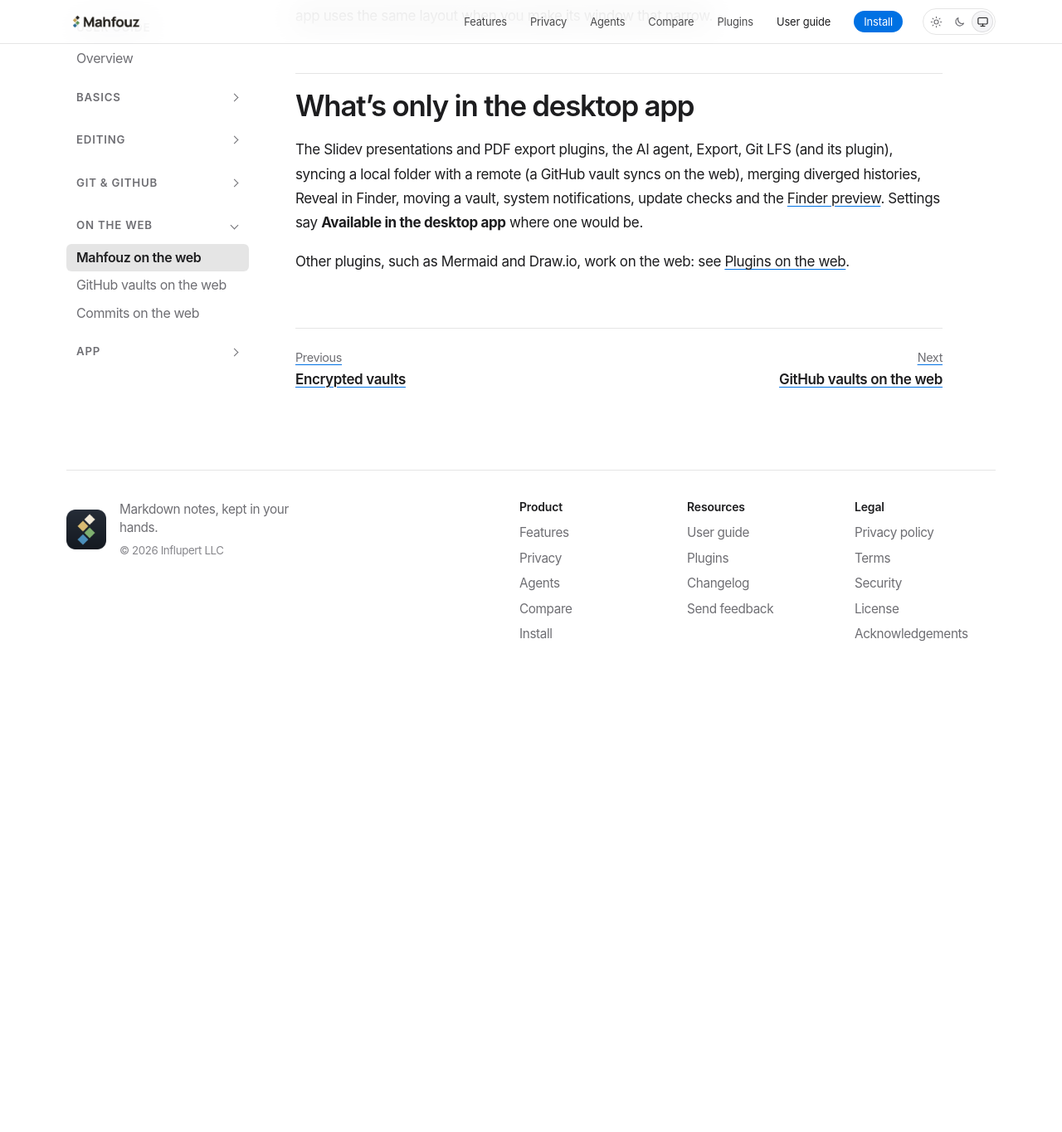
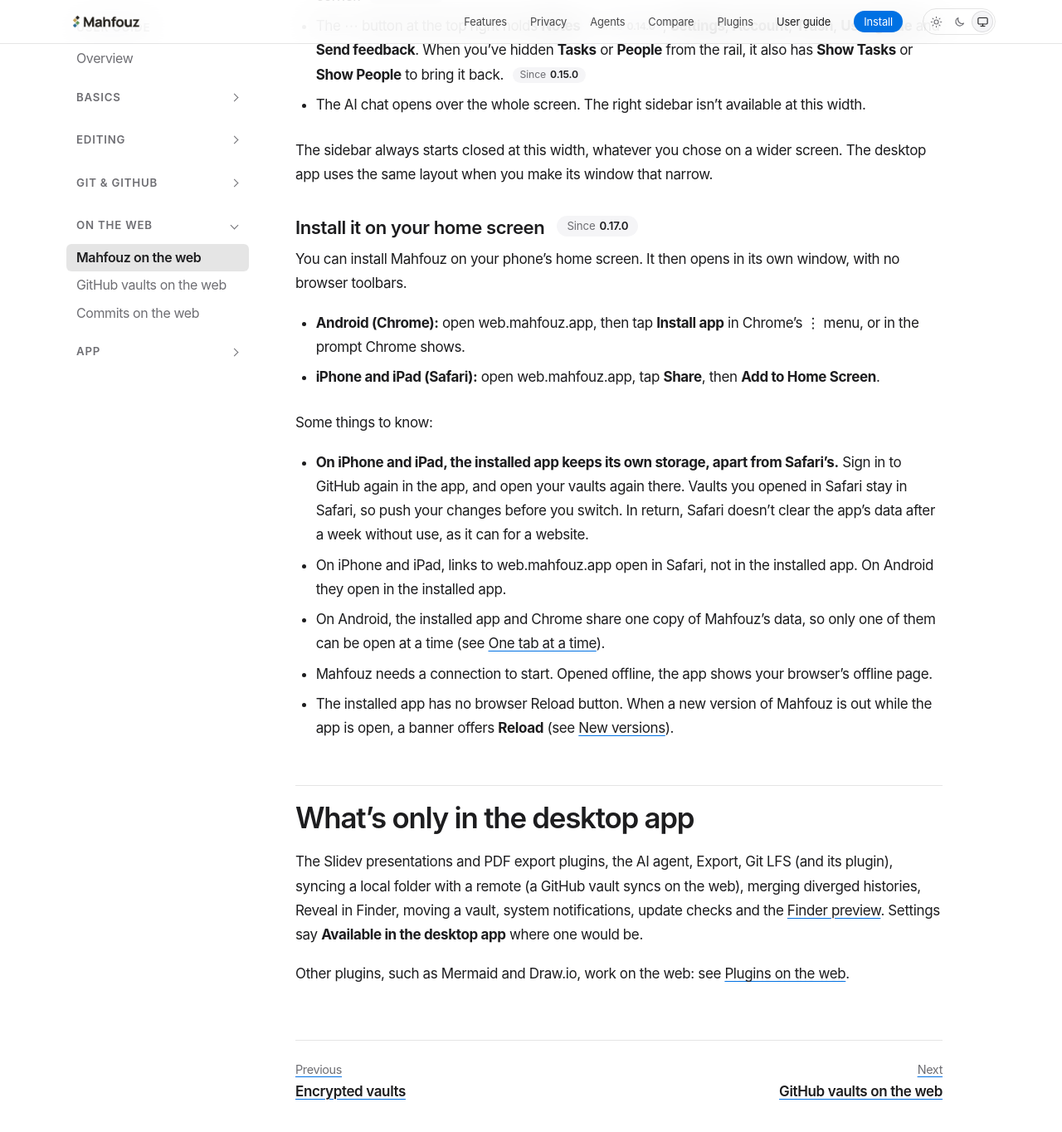
Before and after one commit to mahfouz-app/docs, a Jekyll site: the page built from guide/web.md, in a window 1280 px wide and 1400 px high, scrolled down 2534 px. Shown: the top 1364 px of the window at 83% size. Built offline with Jekyll 4.4.1, drawn with Linux system fonts in a browser that asks for light colours; before the commit the page ends 3346 px from its top, so only the background shows below that; some of the changed text lies outside the part shown.

Commit message:
guide: install the web app, new lock screen wording, shared update banner
- web: "One tab at a time" shows the new "Mahfouz is open somewhere else".
- web: "Install it on your home screen" under "On a phone".
- web: "New versions" for the Reload banner after a deploy.
- notifications: "New versions of Mahfouz" describes the banner, Skip this
  version and the one system notification per version.

Co-Authored-By: Claude Opus 5.5 <noreply@anthropic.com>

```diff
--- a/guide/web.md
+++ b/guide/web.md
@@ -37,6 +37,13 @@ vault, so Choose a vault says so and links to the desktop app
 {% include since.html v="0.13.0" %}. [Plugins](/guide/plugins/#plugins-on-the-web)
 need the same storage, so an older Safari can't install them either.
 
+### New versions {% include since.html v="0.17.0" %} {#new-versions}
+
+When a new version of Mahfouz for the web is out while you have it open, a
+banner under the title bar offers **Reload**. Mahfouz saves your changes
+first, then loads the new version. **Dismiss** hides it until the next
+version.
+
 ## Opening a folder
 
 On first run, click **Folder** under **Open existing** in [Choose a
@@ -61,8 +68,10 @@ changes made meanwhile.
 
 ### One tab at a time
 
-Mahfouz runs in one tab at a time. A second tab shows **Mahfouz is open in
-another tab**: switch to the first one, or close it and reload.
+Mahfouz runs in one tab at a time. A second tab shows **Mahfouz is open
+somewhere else** {% include since.html v="0.17.0" %}: switch to the first
+one, or close it and reload. On Android, the [installed
+app](#install-it-on-your-home-screen) counts as a tab too.
 
 If Mahfouz's data in the browser is ever damaged, it offers **Rebuild and
 reload**. Your notes are safe: they live in your vaults, and Mahfouz reads
@@ -100,6 +109,34 @@ The sidebar always starts closed at this width, whatever you chose on a
 wider screen. The desktop app uses the same layout when you make its
 window that narrow.
 
+### Install it on your home screen {% include since.html v="0.17.0" %} {#install-it-on-your-home-screen}
+
+You can install Mahfouz on your phone's home screen. It then opens in its
+own window, with no browser toolbars.
+
+- **Android (Chrome):** open web.mahfouz.app, then tap **Install app** in
+  Chrome's **⋮** menu, or in the prompt Chrome shows.
+- **iPhone and iPad (Safari):** open web.mahfouz.app, tap **Share**, then
+  **Add to Home Screen**.
+
+Some things to know:
+
+- **On iPhone and iPad, the installed app keeps its own storage, apart from
+  Safari's.** Sign in to GitHub again in the app, and open your vaults
+  again there. Vaults you opened in Safari stay in Safari, so push your
+  changes before you switch. In return, Safari doesn't clear the app's data
+  after a week without use, as it can for a website.
+- On iPhone and iPad, links to web.mahfouz.app open in Safari, not in the
+  installed app. On Android they open in the installed app.
+- On Android, the installed app and Chrome share one copy of Mahfouz's
+  data, so only one of them can be open at a time (see [One tab at a
+  time](#one-tab-at-a-time)).
+- Mahfouz needs a connection to start. Opened offline, the app shows your
+  browser's offline page.
+- The installed app has no browser Reload button. When a new version of
+  Mahfouz is out while the app is open, a banner offers **Reload** (see
+  [New versions](#new-versions)).
+
 ## What's only in the desktop app
 
 The Slidev presentations and PDF export plugins, the AI agent, Export,
```
Also changed, not shown: guide/notifications.md (+7 -5 lines).
